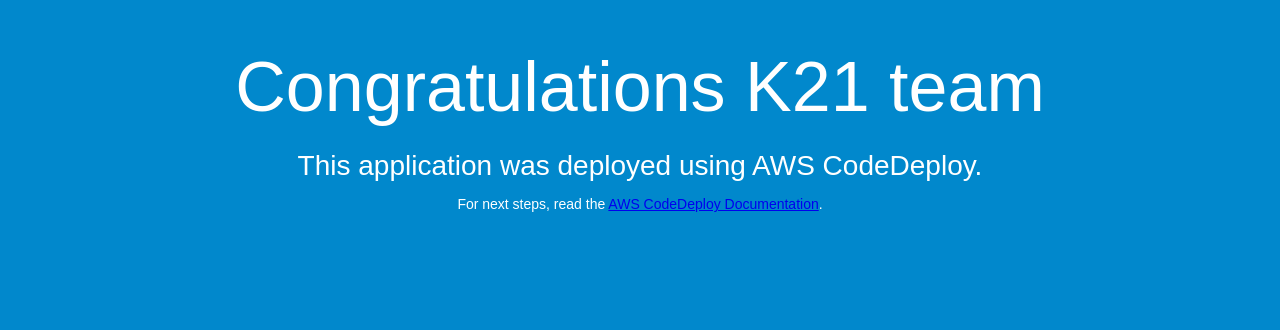
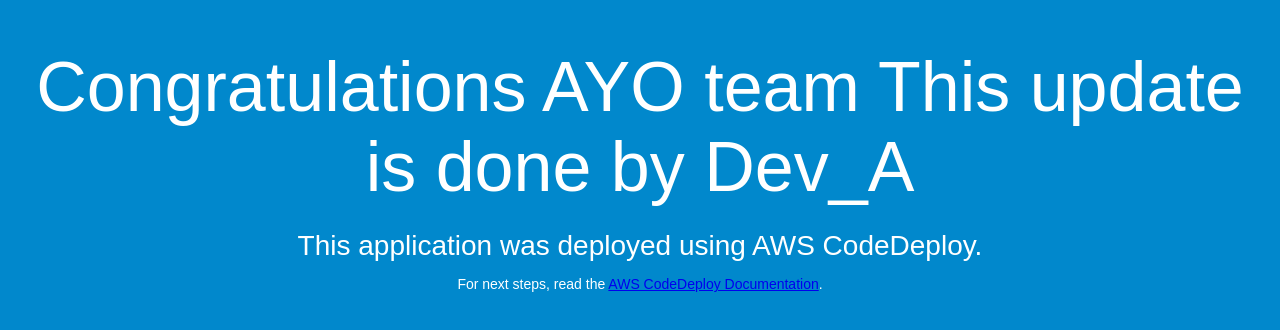
Before and after one commit to ayodejiogunkanmi/my_demo_26_june_repo, a plain HTML site: page index.html in a window 1280 px wide. Drawn offline with Linux system fonts and the light colour scheme.

Commit message:
Update index.html

```diff
--- a/index.html
+++ b/index.html
@@ -26,7 +26,7 @@
 </head>
 <body>
   <div align="center">
-    <h1>Congratulations K21 team</h1>
+    <h1>Congratulations AYO team This update is done by Dev_A</h1>
     <h2>This application was deployed using AWS CodeDeploy.</h2>
     <p>For next steps, read the <a href="http://aws.amazon.com/documentation/codedeploy">AWS CodeDeploy Documentation</a>.</p>
   </div>
```
